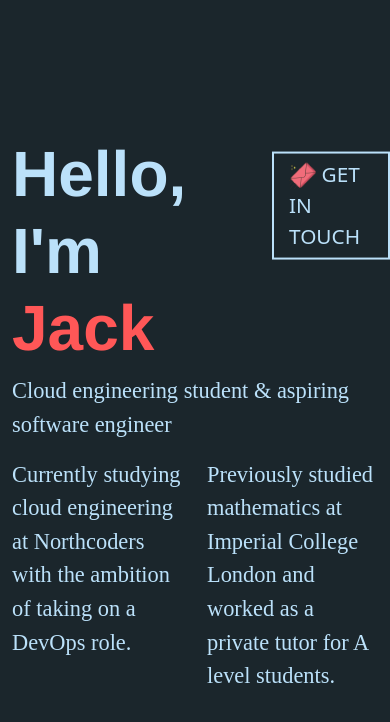
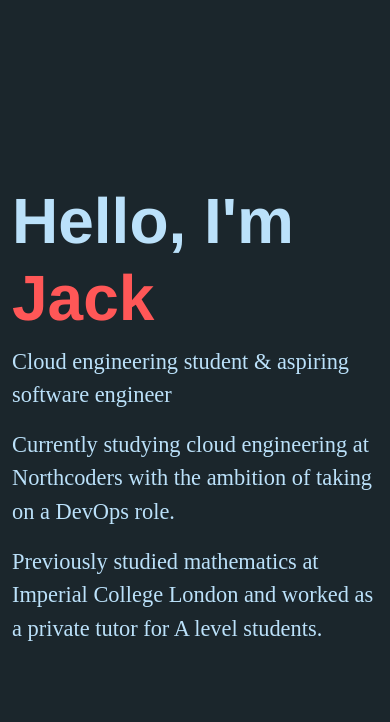
Before and after one commit to JackHilton29/portfolio-site, a plain HTML site: page index.html in a window 390 px wide. Drawn offline with nearby package versions, Linux system fonts and the light colour scheme.

Commit message:
add scaling for smaller devices on homepage

```diff
--- a/index.html
+++ b/index.html
@@ -15,11 +15,11 @@
         <div class="container-wrap">
             <div class="container">
                 <div class="row">
-                    <div class="col-8">
+                    <div class="col-md-8 col-sm-12 col-xs-12">
                         <h1>Hello, I'm <span class="highlight">Jack</span></h1>
                     </div>
-                    <div class="col-4">
-                        <div class="button-template">
+                    <div class="col-md-4">
+                        <div class="button-template" id="get-in-touch">
                             <a href="mailto:JackHilton2904@gmail.com">
                                 <span class="button-inner">
                                     <img src="assets/send.png" alt="send email icon">
@@ -37,10 +37,10 @@
                 </div>
 
                 <div class="row">
-                    <div class="col-6">
+                    <div class="col-md-6 col-sm-12 col-xs-12">
                         <p>Currently studying cloud engineering at Northcoders with the ambition of taking on a DevOps role.</p>
                     </div>
-                    <div class="col-6">
+                    <div class="col-md-6 col-sm-12 col-xs-12">
                         <p>Previously studied mathematics at Imperial College London and worked as a private tutor for A level students.</p>
                     </div>
                 </div>
--- a/style.css
+++ b/style.css
@@ -56,3 +56,9 @@
     font-weight: 400;
     font-size: 1.3rem;
 }
+
+@media only screen and (max-width: 767.99px) {
+    #get-in-touch {
+        visibility: hidden;
+    }
+}
```
